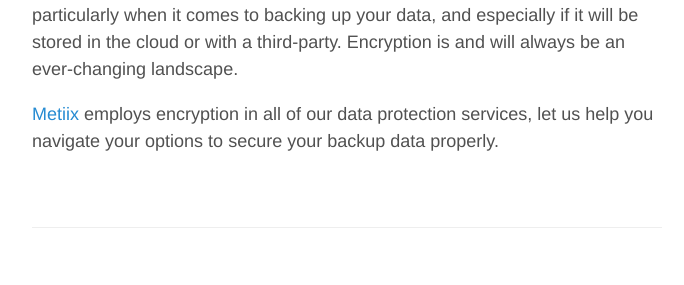
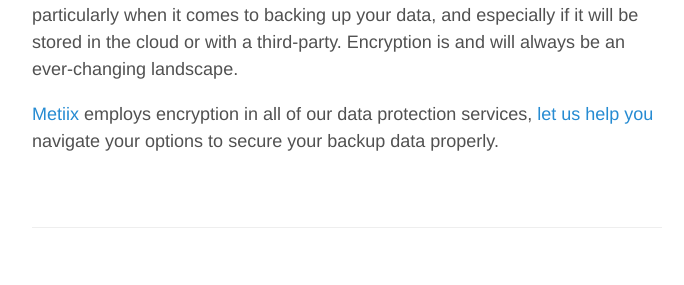
Before and after one commit to Metiix/metiix.github.io, a Jekyll site: the page built from _posts/2015-11-05-file-encryption.md, in a window 1280 px wide. Shown: the part 908-1193 px from the top of the page, without its empty margins (293-977 px from the left). Built offline with Jekyll 4.4.1, drawn with Linux system fonts in a browser that asks for light colours; part of the change alters nothing that is shown.

```diff
--- a/_posts/2015-11-05-file-encryption.md
+++ b/_posts/2015-11-05-file-encryption.md
@@ -5,6 +5,7 @@ tags:
 published: true
 title: File Encryption
 ---
+
 
 
 
@@ -16,4 +17,4 @@ Modern day encryption has changed immensely since the early days. Today, we have
 
 Encryption is still as important today as it was thousands of years ago particularly when it comes to backing up your data, and especially if it will be stored in the cloud or with a third-party.  Encryption is and will always be an ever-changing landscape.
 
-[Metiix](http://www.metiix.com/ "Metiix Encrypted Backup Software") employs encryption in all of our data protection services, let us help you navigate your options to secure your backup data properly.
+[Metiix](http://www.metiix.com/ "Metiix Encrypted Backup Software") employs encryption in all of our data protection services, [let us help you](http://www.metiix.com/contact-us "Contact Metiix services") navigate your options to secure your backup data properly.
```
